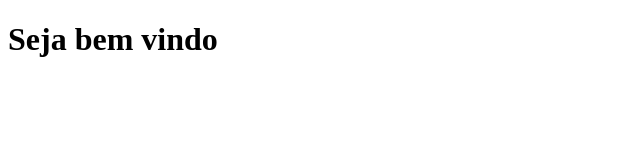
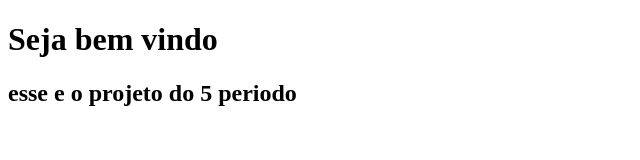
Before and after one commit to walissonrv/aulagit2022, a plain HTML site: page index.html in a window 1280 px wide. Shown: the whole page, without its empty margins (0-640 px from the left). Drawn offline with Linux system fonts and the light colour scheme.

Commit message:
Mais uma alteração

```diff
--- a/index.html
+++ b/index.html
@@ -6,5 +6,6 @@
 </head>
 <body>
 <h1> Seja bem vindo</h1>
+<h2>esse e o projeto do 5 periodo</h2>
 </body>
 </html>
```
